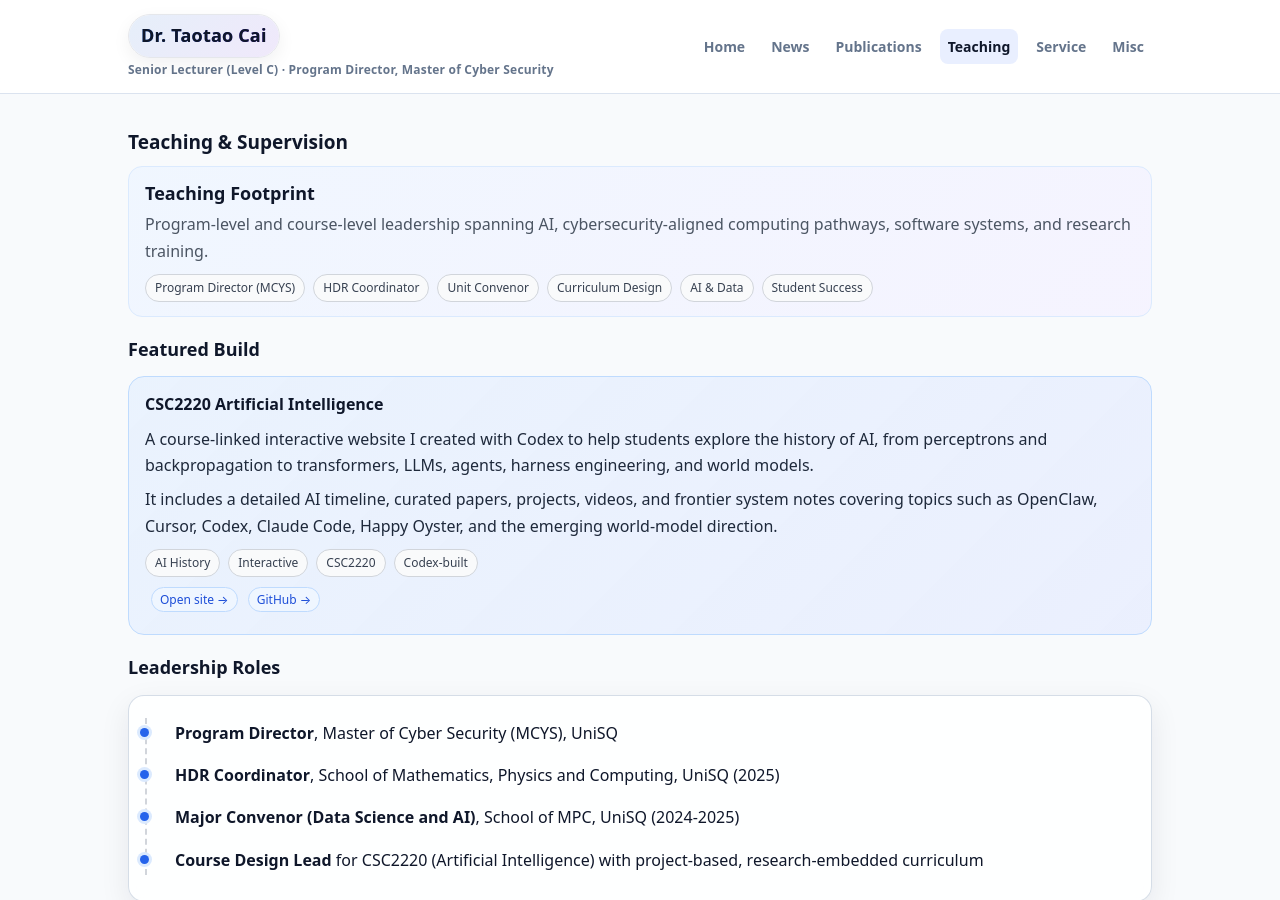
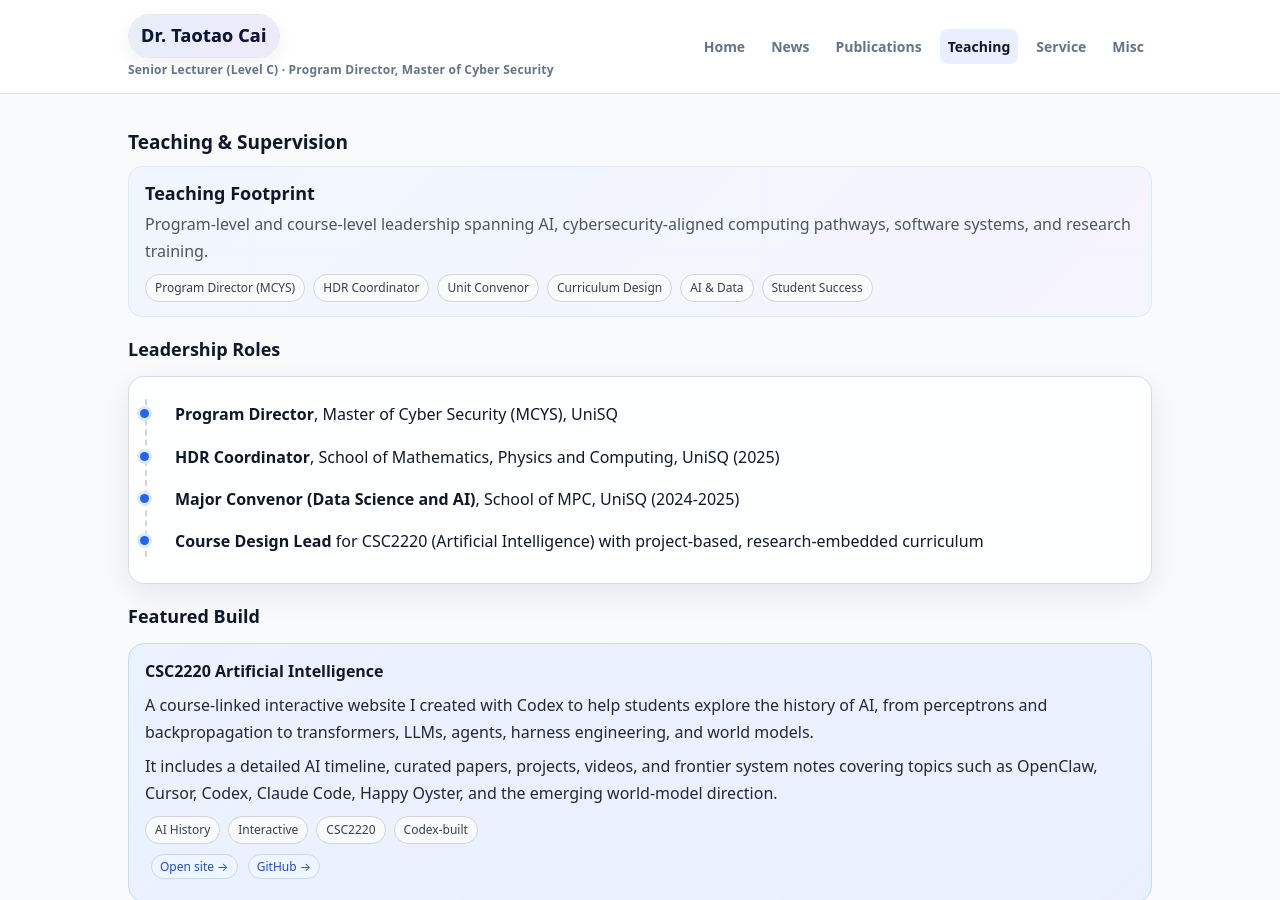
Before and after one commit to Taotao1992/Taotao1992.github.io, a Jekyll site: the page built from teaching-supervision.md, in a window 1280 px wide and 900 px high. Built offline with Jekyll 4.4.1, drawn with Linux system fonts in a browser that asks for light colours.

Commit message:
Update teaching-supervision.md

```diff
--- a/teaching-supervision.md
+++ b/teaching-supervision.md
@@ -17,6 +17,18 @@ permalink: /teaching-supervision/
     <span class="chip">AI & Data</span>
     <span class="chip">Student Success</span>
   </div>
+</div>
+
+
+## Leadership Roles
+
+<div class="glass">
+  <ul class="timeline">
+    <li><strong>Program Director</strong>, Master of Cyber Security (MCYS), UniSQ</li>
+    <li><strong>HDR Coordinator</strong>, School of Mathematics, Physics and Computing, UniSQ (2025)</li>
+    <li><strong>Major Convenor (Data Science and AI)</strong>, School of MPC, UniSQ (2024-2025)</li>
+    <li><strong>Course Design Lead</strong> for CSC2220 (Artificial Intelligence) with project-based, research-embedded curriculum</li>
+  </ul>
 </div>
 
 ## Featured Build
@@ -41,17 +53,6 @@ permalink: /teaching-supervision/
     <a class="inline-link" href="https://taotao1992.github.io/ai-evolution-atlas/" target="_blank" rel="noopener noreferrer">Open site →</a>
     <a class="inline-link" href="https://github.com/Taotao1992/ai-evolution-atlas" target="_blank" rel="noopener noreferrer">GitHub →</a>
   </p>
-</div>
-
-## Leadership Roles
-
-<div class="glass">
-  <ul class="timeline">
-    <li><strong>Program Director</strong>, Master of Cyber Security (MCYS), UniSQ</li>
-    <li><strong>HDR Coordinator</strong>, School of Mathematics, Physics and Computing, UniSQ (2025)</li>
-    <li><strong>Major Convenor (Data Science and AI)</strong>, School of MPC, UniSQ (2024-2025)</li>
-    <li><strong>Course Design Lead</strong> for CSC2220 (Artificial Intelligence) with project-based, research-embedded curriculum</li>
-  </ul>
 </div>
 
 ## Academic Teaching
```
